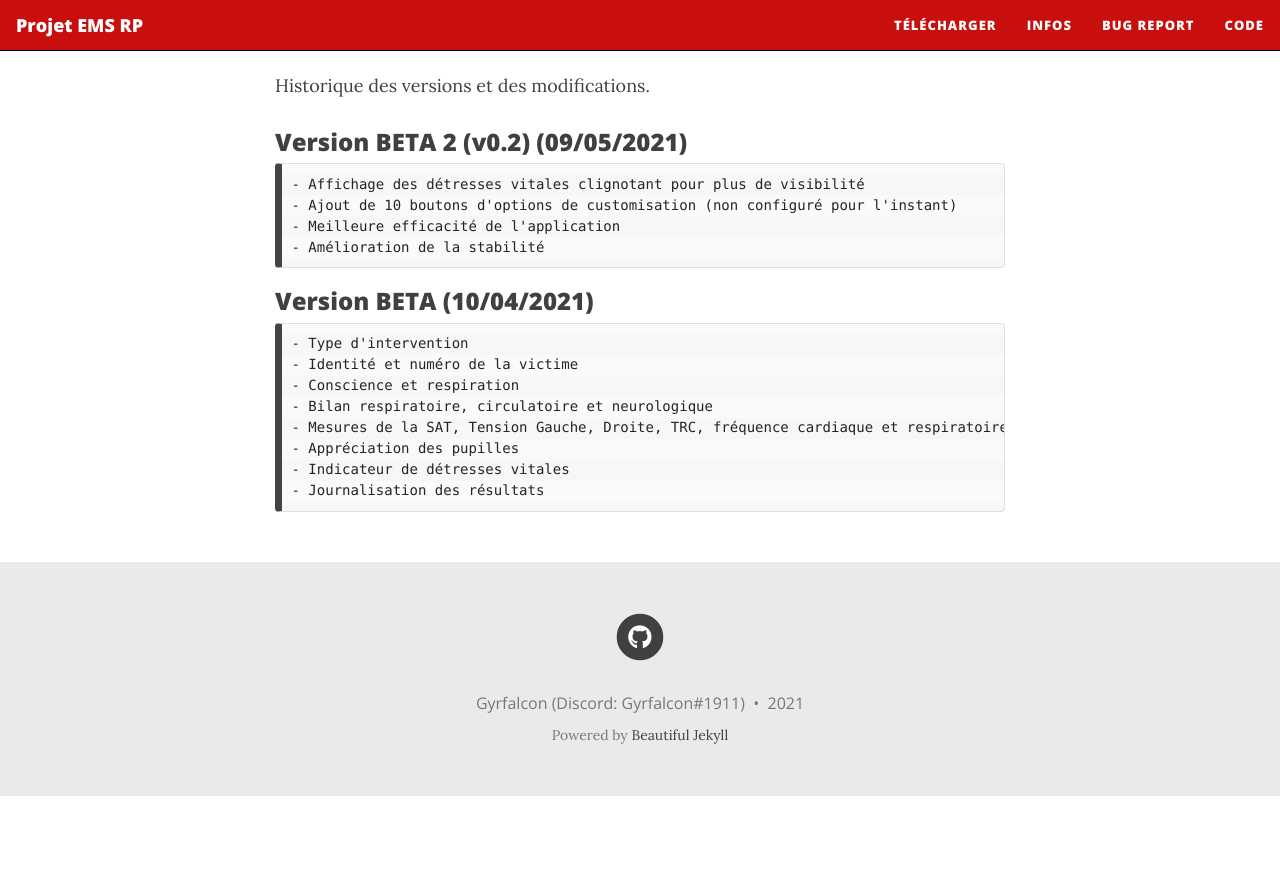
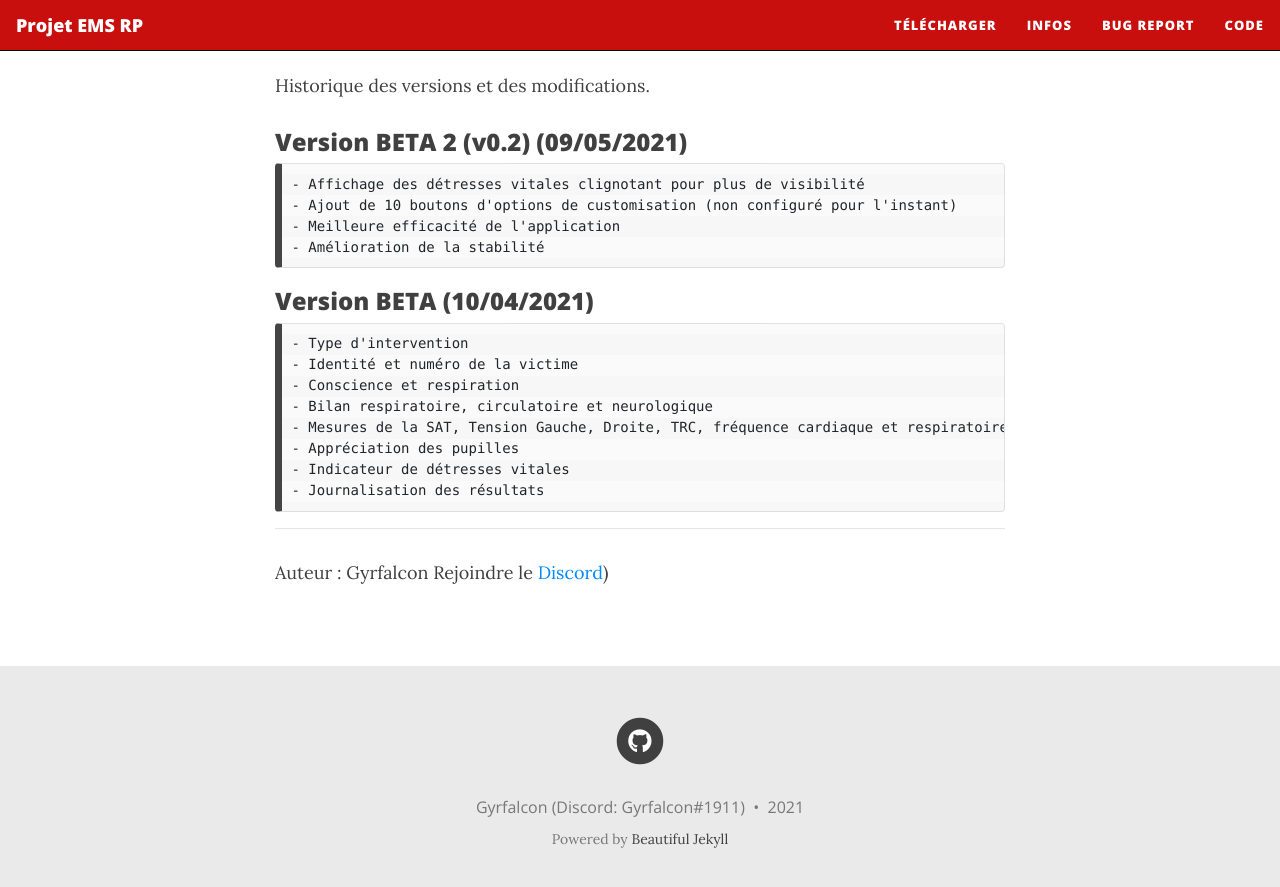
Before and after one commit to Gyrfalc0n/Projet-EMS-RP, a Jekyll site: the page built from download.md, in a window 1280 px wide and 900 px high, scrolled down 815 px. Shown: the top 887 px of the window. Built offline with Jekyll 4.4.1, drawn with Linux system fonts in a browser that asks for light colours; nearby versions of some CDN libraries; before the commit the page ends 1611 px from its top, so only the background shows below that.

Commit message:
udpate site

````diff
--- a/_includes/head.html
+++ b/_includes/head.html
@@ -1,6 +1,7 @@
 <head>
   <meta charset="utf-8">
   <meta name="viewport" content="width=device-width, initial-scale=1, shrink-to-fit=no">
+  <link rel="icon" type="/assets/img/ems-red.png" href="logo.png" />
 
   {% capture title %}
     {%- if page.share-title -%}
--- a/download.md
+++ b/download.md
@@ -17,6 +17,7 @@ _Toutes les release (versions)_ : [Release](https://github.com/Gyrfalc0n/Projet-
 -----
 
 Pour comprendre l'importance des mesures données par le logiciel d'un point de vue médical, et apprendre à utiliser le logiciel ainsi que son fonctionnement : [Informations](https://ems.gyrfalcon.fr/informations).
+
 
 -----
 
@@ -45,3 +46,8 @@ Historique des versions et des modifications.
 - Indicateur de détresses vitales
 - Journalisation des résultats
 ```
+
+-----
+
+Auteur : Gyrfalcon
+Rejoindre le [Discord](https://discord.gg/2K2dzeFSDY))
````
Also changed, not shown: index.md (+3 -0 lines), informations.md (+4 -0 lines).
